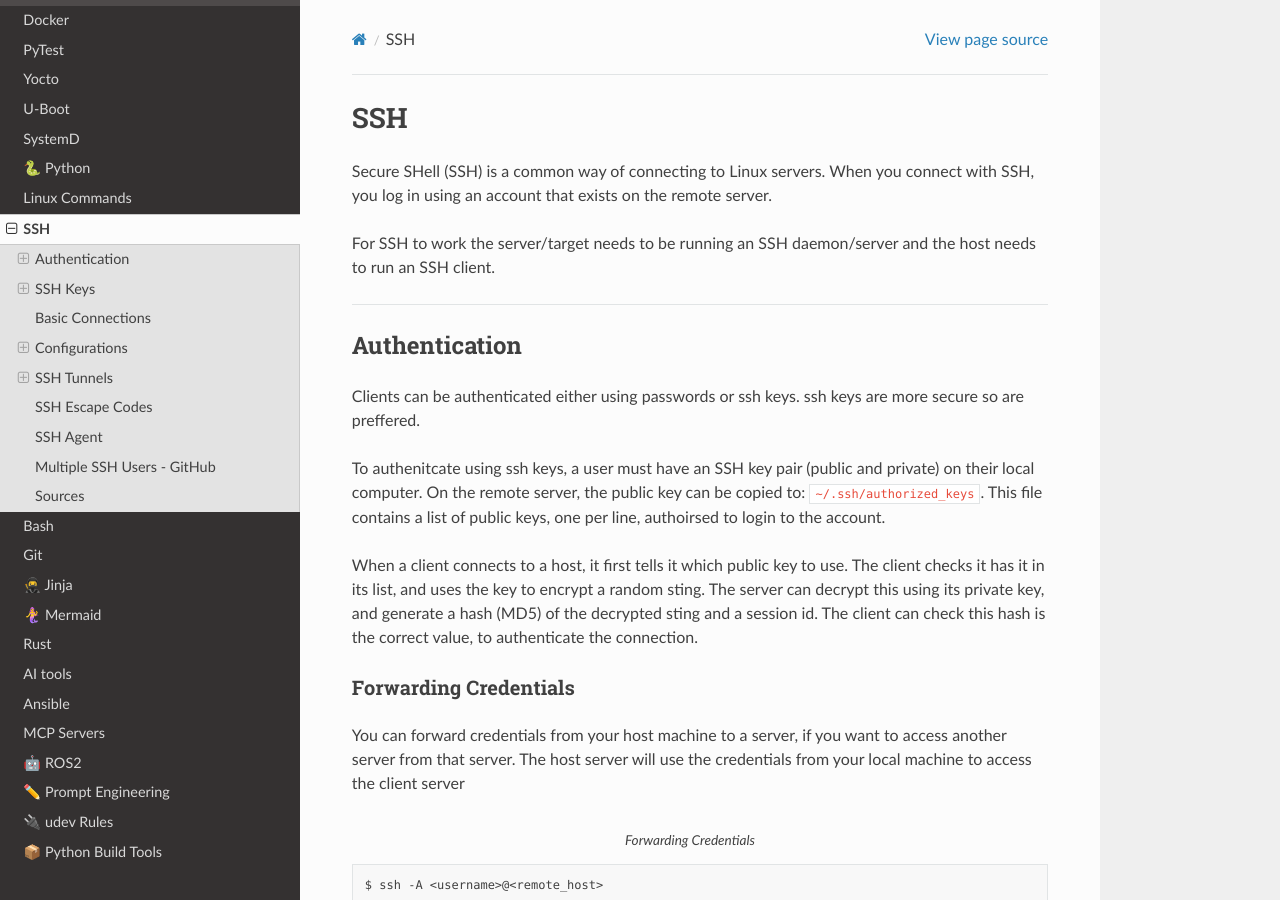
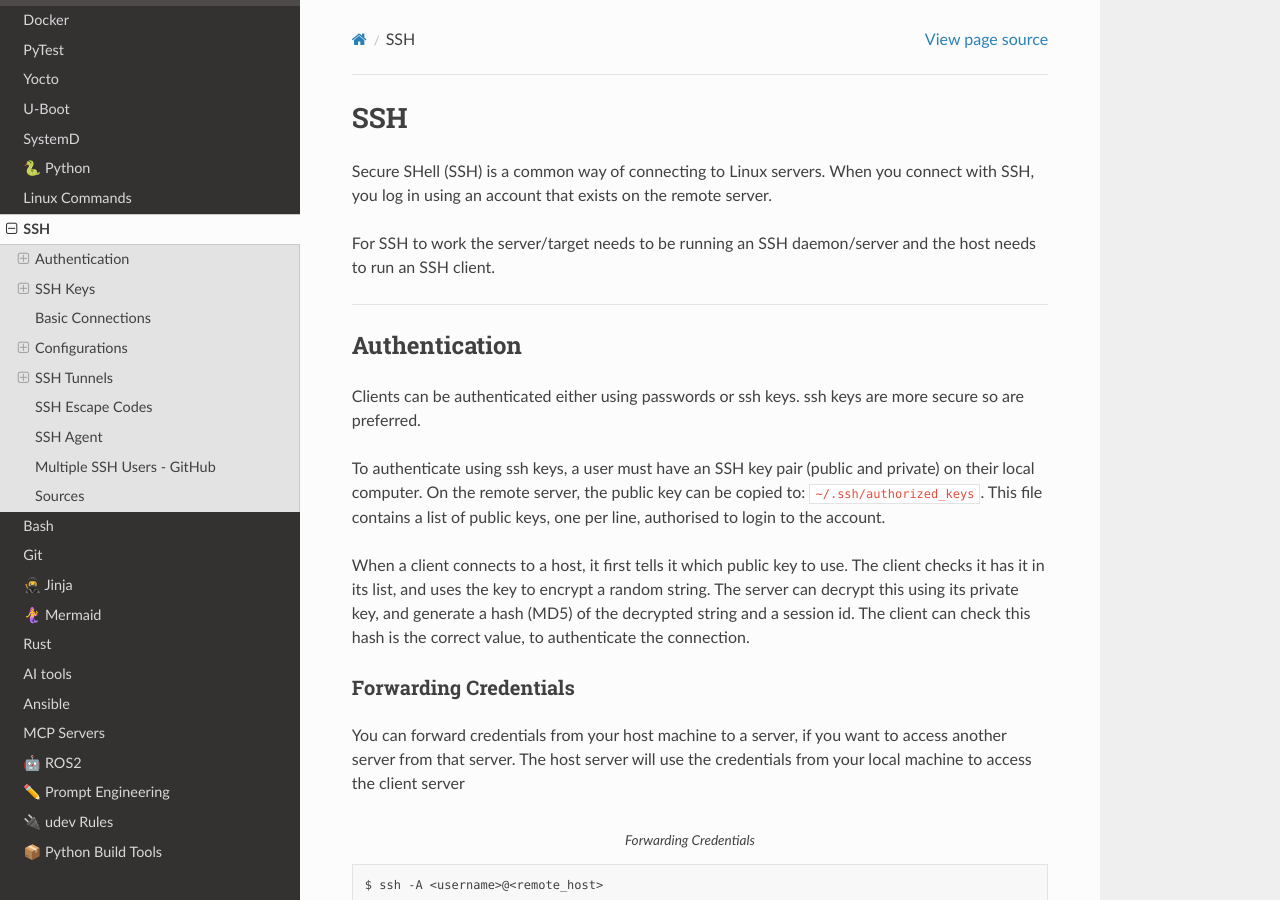
Before and after one commit to mcbottcher/my_docs, a Sphinx documentation site: the page built from docs/source/ssh.rst, in a window 1280 px wide and 900 px high. Built offline with Sphinx 7.4.7 and the Read the Docs theme 3.1.0, drawn with Linux system fonts in a browser that asks for light colours; some of the changed text lies outside the part shown.

Commit message:
ssh: fix typos and code-block directives

```diff
--- a/docs/source/ssh.rst
+++ b/docs/source/ssh.rst
@@ -17,16 +17,16 @@
 --------------
 
 Clients can be authenticated either using passwords or ssh keys.
-ssh keys are more secure so are preffered.
+ssh keys are more secure so are preferred.
 
-To authenitcate using ssh keys, a user must have an SSH key pair (public and private)
+To authenticate using ssh keys, a user must have an SSH key pair (public and private)
 on their local computer. On the remote server, the public key can be copied to: ``~/.ssh/authorized_keys``.
-This file contains a list of public keys, one per line, authoirsed to login to the account.
+This file contains a list of public keys, one per line, authorised to login to the account.
 
 When a client connects to a host, it first tells it which public key to use.
-The client checks it has it in its list, and uses the key to encrypt a random sting.
+The client checks it has it in its list, and uses the key to encrypt a random string.
 The server can decrypt this using its private key, and generate a hash (MD5) of the decrypted
-sting and a session id. The client can check this hash is the correct value, to authenticate
+string and a session id. The client can check this hash is the correct value, to authenticate
 the connection.
 
 Forwarding Credentials
@@ -140,9 +140,9 @@
 ^^^^^^^^^^^^^^^^^^^^^^^^^^
 
 You can create a configuration file on your host machine that will hold the config options
-for connections. This can be located in ``~/..sh/config``
+for connections. This can be located in ``~/.ssh/config``
 
-.. code-block::
+.. code-block:: text
     :caption: Basic config file example
 
     Host <remote_alias>
@@ -154,7 +154,7 @@
 .. note::
     Check the ``$ man ssh_config`` page to see the configuration options available
 
-.. code-block::
+.. code-block:: text
     :caption: Another Basic config file example
 
     Host testhost
@@ -164,9 +164,9 @@
 
 Here you can use ``ssh testhost`` to use the config defined in the config file.
 
-You can also use wildcards to apply to more than one host, these can be overriden later on:
+You can also use wildcards to apply to more than one host, these can be overridden later on:
 
-.. code-block::
+.. code-block:: text
     :caption: Example using Wildcard to set ForwardX11 for all hosts
 
     Host *
@@ -181,16 +181,16 @@
 You can avoid ssh sessions timing out by making the host send a packet to the client at configurable
 times.
 
-.. code-block::
+.. code-block:: text
     :caption: Configure *~/.ssh/config* file to send alive packet every 120s
 
     Host *
         ServerAliveInterval 120
 
-If you have mutiple connections to the same client, you can multiplex your ssh connections on the same
-TCP connection instead of creating new TCP connecions for each instance.
+If you have multiple connections to the same client, you can multiplex your ssh connections on the same
+TCP connection instead of creating new TCP connections for each instance.
 
-.. code-block::
+.. code-block:: text
     :caption: Configure *~/.ssh/config* file use TCP multiplexing
 
     Host *
@@ -210,18 +210,18 @@
 
     Restart the ssh service for the changes to take place: :bash:`$ sudo service ssh restart`
 
-    .. code-block::
+    .. code-block:: text
         :caption: Configure the */etc/ssh/sshd_config* file
 
         PasswordAuthentication no
 
 - Changing the port the daemon runs on:
 
-    Changing the default port can help limit the number of authentication request you get from attackers.
+    Changing the default port can help limit the number of authentication requests you get from attackers.
 
-    Again restart the ssh server to make the change take affect
+    Again restart the ssh server to make the change take effect.
 
-    .. code-block::
+    .. code-block:: text
         :caption: Configure the */etc/ssh/sshd_config* file
 
         #Port 22
@@ -231,14 +231,14 @@
 
     Edit the */etc/ssh/sshd_config* file.
 
-    .. code-block::
+    .. code-block:: text
         :caption: Allow users explicitly
 
         AllowUsers <user2> <user1>
 
     Or you can allow a group of users
 
-    .. code-block::
+    .. code-block:: text
         :caption: Allow ssh group
 
         AllowGroups <sshmembers>
@@ -254,29 +254,29 @@
 
 - Disable root login:
 
-    If you have setup an ssh user with ``sudo`` privilidges, you can disable access to the root user.
+    If you have setup an ssh user with ``sudo`` privileges, you can disable access to the root user.
 
-    .. code-block::
+    .. code-block:: text
         :caption: Edit the */etc/ssh/sshd_config* file
 
         PermitRootLogin no
 
-- Allowing root access for specific commands
+- Allowing root access for specific commands:
 
-    You might want to disable root access in general but only let certain commands run with root privilidges
+    You might want to disable root access in general but only let certain commands run with root privileges.
 
     This can be achieved by adding specific commands to the root user's ``authorized_keys`` file.
 
     It is recommended to use a new key for each automatic process.
 
-    .. code-block::
+    .. code-block:: text
         :caption: Setting a ssh key for a specific command in */root/.ssh/authorized_keys*
 
         command="</path/to/command arg1 arg2>" ssh-rsa ...
 
-    Then edit the *etc/ssh/sshd_config* file
+    Then edit the */etc/ssh/sshd_config* file:
 
-    .. code-block::
+    .. code-block:: text
         :caption: Allow SSH key logins to use root only when the command has been specified for the key
 
         PermitRootLogin forced-commands-only
@@ -290,7 +290,7 @@
 
     To enable this on the server, edit the */etc/ssh/sshd_config* file:
 
-    .. code-block::
+    .. code-block:: text
         :caption: Enable X Windows Forwarding
 
         X11Forwarding yes
@@ -407,10 +407,10 @@
 
 Checkout `this <https://gist.github.com/rahularity/86da20fe3858e6b311de068201d279e3>`_ tutorial.
 
-1. Create seperate ssh keys.
+1. Create separate ssh keys.
 2. Make a config file in *.ssh/config*
 
-.. code-block::
+.. code-block:: text
     :caption: Example config (*.ssh/config*) file
 
     #account1
@@ -427,7 +427,7 @@
 
 3. When you clone the repo, make sure to clone it as a specific user:
 
-.. code-block::
+.. code-block:: bash
 
     git clone git@github.com<user_to_clone_with>:<repo_owner>/<repo_name>.git
 
```
